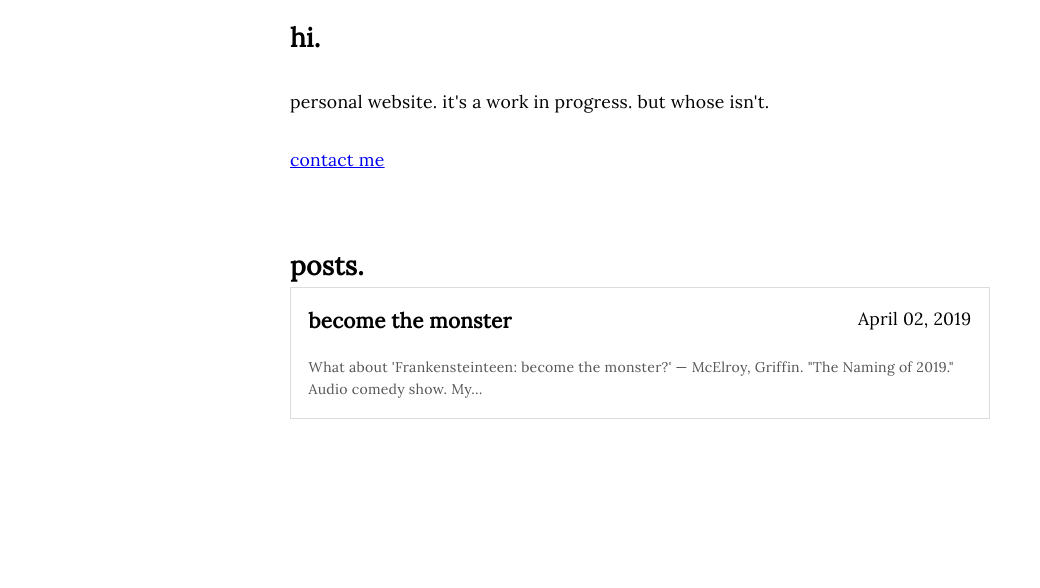
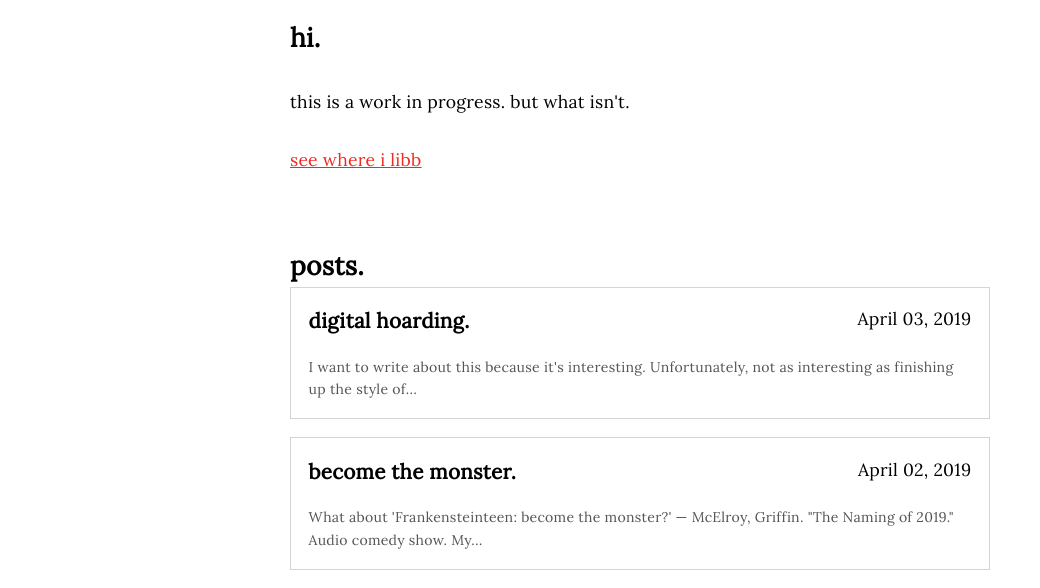
Before and after one commit to Flibbon/personal-site, a Gatsby site: page / in a window 1280 px wide. Shown: the part 94-682 px from the top of the page, without its empty margins (0-1040 px from the left). Built offline with nearby package versions, Linux system fonts and the light colour scheme; Gatsby itself is replaced by a stand-in of ours.

Commit message:
Use less, standardize some stuff

```diff
--- a/gatsby-config.js
+++ b/gatsby-config.js
@@ -7,6 +7,7 @@ module.exports = {
   plugins: [
     `gatsby-plugin-react-helmet`,
     `gatsby-plugin-catch-links`,
+    `gatsby-plugin-less`,
     {
       resolve: `gatsby-source-filesystem`,
       options: {
--- a/package.json
+++ b/package.json
@@ -8,6 +8,7 @@
     "gatsby": "^2.3.5",
     "gatsby-image": "^2.0.37",
     "gatsby-plugin-catch-links": "^2.0.13",
+    "gatsby-plugin-less": "^2.0.12",
     "gatsby-plugin-manifest": "^2.0.26",
     "gatsby-plugin-offline": "^2.0.25",
     "gatsby-plugin-react-helmet": "^3.0.11",
@@ -15,6 +16,7 @@
     "gatsby-source-filesystem": "^2.0.28",
     "gatsby-transformer-remark": "^2.3.8",
     "gatsby-transformer-sharp": "^2.1.17",
+    "less": "^3.9.0",
     "normalize.css": "^8.0.1",
     "prop-types": "^15.7.2",
     "react": "^16.8.6",
--- /dev/null
+++ b/src/components/Global.less
@@ -0,0 +1,5 @@
+@import (css) url('https://fonts.googleapis.com/css?family=Lora|Satisfy');
+
+@black: #000;
+@grey: #555;
+@primary: #f32921;
--- a/src/components/Header/Header.js
+++ b/src/components/Header/Header.js
@@ -2,7 +2,7 @@ import { Link } from "gatsby";
 import PropTypes from "prop-types";
 import React from "react";
 
-import "./Header.css";
+import "./Header.less";
 
 const Header = ({ siteTitle }) => (
   <header>
--- a/src/components/Header/Header.css
+++ b/src/components/Header/Header.less
@@ -1,6 +1,8 @@
+@import "../Global";
+
 .siteTitle {
     font: 2em "Satisfy", "Georgia", serif;
     text-decoration: none;
-    color: black;
+    color: @black;
     padding-left: 20px;
 }
--- /dev/null
+++ b/src/components/Layout.less
@@ -0,0 +1,61 @@
+@import "./Global";
+@import (css) url('https://fonts.googleapis.com/css?family=Lora|Satisfy');
+
+h1, h2, h3 {
+    margin: 0;
+}
+
+p {
+    margin: 1.7em 0;
+}
+
+a {
+    color: @primary;
+}
+
+.content {
+    font: 1.1em "Lora", "Georgia", serif;
+    line-height: 1.6;
+    padding: 1em 20px;
+    margin: 0 auto;
+    max-width: 700px;
+    letter-spacing: 0.015em;
+}
+
+.main {
+    margin-bottom: 4em;
+}
+
+.post {
+    display: flex;
+    flex-direction: column;
+    justify-content: space-between;
+
+    border: 1px solid lighten(@grey, 50%);
+    color: @black;
+    text-decoration: none;
+    margin-bottom: 1em;
+    padding: 1em;
+    transition: all .15s ease-in-out;
+
+    &:hover, :focus {
+        border-color: @primary;
+    }
+
+    &_header {
+        display: flex;
+        flex-direction: row;
+        justify-content: space-between;
+        margin-bottom: 1em;
+    }
+
+    &_date {
+        margin: 0;
+    }
+
+    &_excerpt {
+        color: @grey;
+        font-size: 0.8em;
+        margin: 0;
+    }
+}
--- a/src/components/Post/Post.js
+++ b/src/components/Post/Post.js
@@ -1,9 +1,10 @@
 import React from "react";
 import Helmet from "react-helmet";
+import { graphql } from 'gatsby'
 
 import Layout from "../Layout";
 
-import "./Post.css";
+import "./Post.less";
 
 export default function Template({ data }) {
   const post = data.markdownRemark;
--- a/src/components/layout.js
+++ b/src/components/layout.js
@@ -4,7 +4,7 @@ import { StaticQuery, graphql } from "gatsby";
 
 import Header from "./Header/Header";
 import "./Normalize.css";
-import "./Layout.css";
+import "./Layout.less";
 
 const Layout = ({ children }) => (
   <StaticQuery
--- a/src/pages/04-02-2019-become-the-monster/index.md
+++ b/src/pages/04-02-2019-become-the-monster/index.md
@@ -1,7 +1,7 @@
 ---
 path: "/become-the-monster"
 date: "2019-04-02"
-title: "become the monster"
+title: "become the monster."
 ---
 >What about 'Frankensteinteen: become the monster?'
 
--- /dev/null
+++ b/src/pages/04-03-2019-digital-hoarding/index.md
@@ -0,0 +1,10 @@
+---
+path: "/digital-hoarding"
+date: "2019-04-03"
+title: "digital hoarding."
+---
+I want to write about this because it's interesting.
+
+Unfortunately, not as interesting as finishing up the style of this site.
+
+I'll be back. Probably. Till then, read [this](http://francescovitale.com/papers/CHI_2018_hoarding_minimalism.pdf).
--- a/src/pages/index.js
+++ b/src/pages/index.js
@@ -1,4 +1,5 @@
 import React from "react";
+import { graphql } from 'gatsby'
 import { Link } from "gatsby";
 
 import Layout from "../components/Layout";
@@ -11,8 +12,8 @@ const Home = ({ data }) => {
       <SEO title="home" />
       <div className="main">
         <h2>hi.</h2>
-        <p>personal website. it's a work in progress. but whose isn't.</p>
-        <Link to="/contact/">contact me</Link>
+        <p>this is a work in progress. but what isn't.</p>
+        <Link to="/libbon-life/">see where i libb</Link>
       </div>
       <div>
         <h2>posts.</h2>
@@ -20,16 +21,12 @@ const Home = ({ data }) => {
           .filter(post => post.node.frontmatter.title.length > 0)
           .map(({ node: post }) => {
             return (
-              <Link to={post.frontmatter.path} key={post.id} className="postLink">
-                <div className="postContainer">
-                  <div className="postHeader">
-                    <h3 className="postTitle">
-                        {post.frontmatter.title}
-                    </h3>
-                    <p className="postDate">{post.frontmatter.date}</p>
-                  </div>
-                  <p className="postExcerpt">{post.excerpt}</p>
+              <Link to={post.frontmatter.path} key={post.id} className="post">
+                <div className="post_header">
+                  <h3 className="post_title">{post.frontmatter.title}</h3>
+                  <p className="post_date">{post.frontmatter.date}</p>
                 </div>
+                <p className="post_excerpt">{post.excerpt}</p>
               </Link>
             );
           })}
--- a/src/pages/contact.js
+++ b/src/pages/libbon-life.js
@@ -3,12 +3,12 @@ import React from "react";
 import Layout from "../components/Layout";
 import SEO from "../components/SEO";
 
-const Contact = () => (
+const About = () => (
   <Layout>
-    <SEO title="contact" />
+    <SEO title="about" />
     <h2>it's me.</h2>
     <p>this will be a contact page I guess. we'll get there.</p>
   </Layout>
 );
 
-export default Contact;
+export default About;
```
Also changed, not shown: src/components/Post/Post.less (renamed from src/components/Post/Post.css, +5 -3 lines), src/components/layout.css (deleted), 1 other file.
